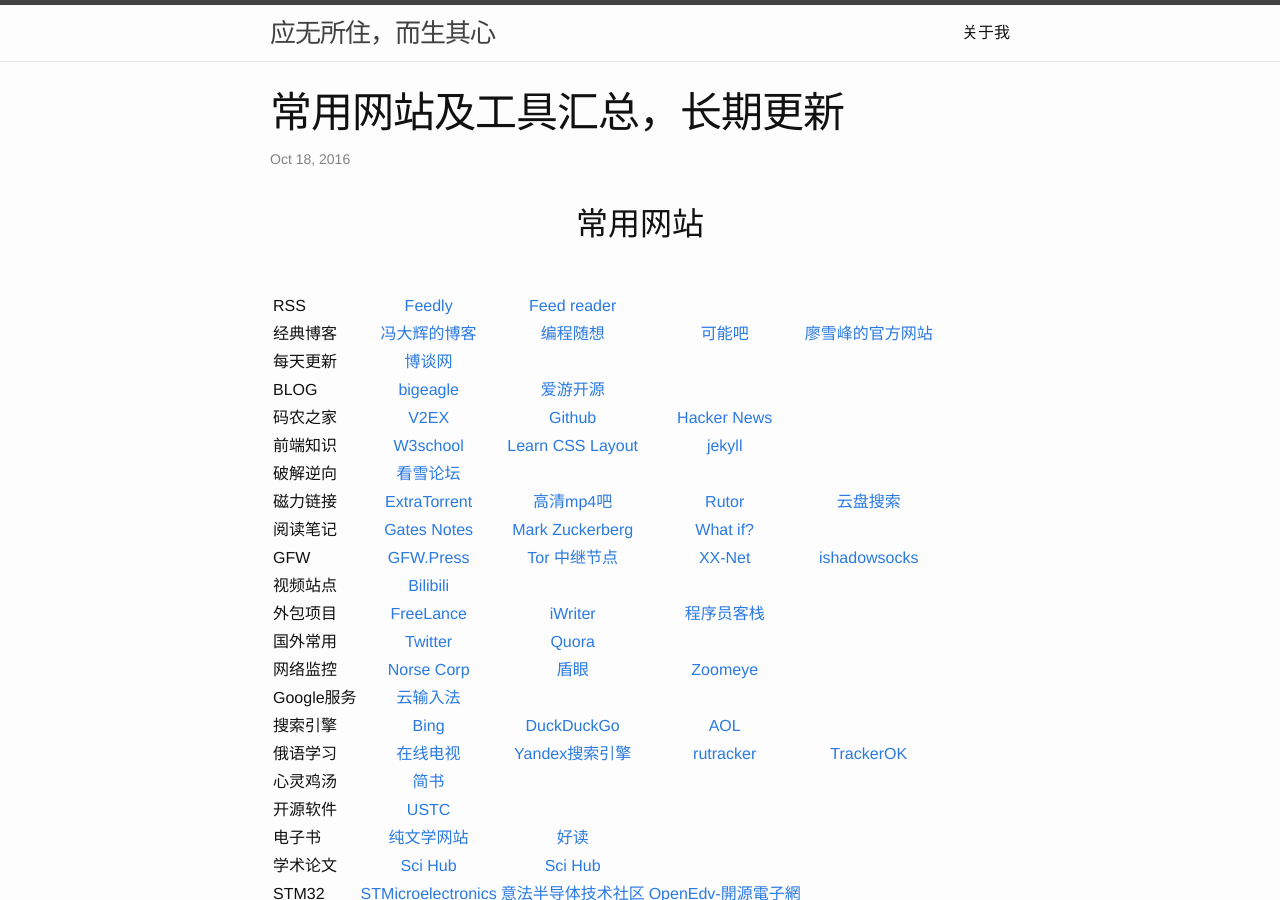
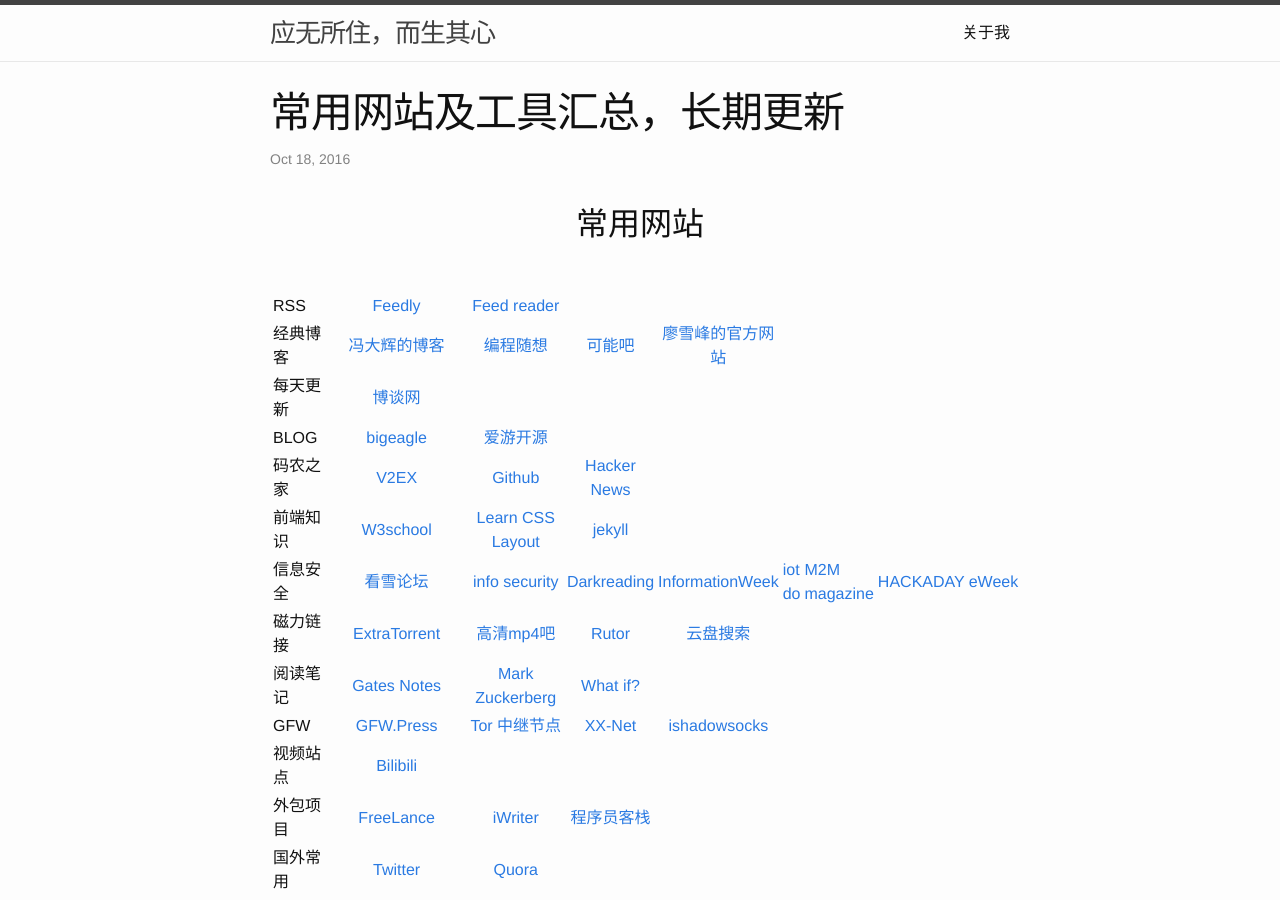
Before and after one commit to explorerlxz/explorerlxz.github.io, a Jekyll site: the page built from _posts/2016-10-18-常用链接.md, in a window 1280 px wide and 900 px high. Built offline with Jekyll 4.4.1, drawn with Linux system fonts in a browser that asks for light colours.

Commit message:
change background, add some links

```diff
--- a/_posts/2016-11-08-常用链接.md
+++ b/_posts/2016-10-18-常用链接.md
@@ -15,7 +15,7 @@
 |BLOG|[bigeagle](https://bigeagle.me/)|[爱游开源](http://www.au92.com/)|
 |码农之家|[V2EX](https://www.v2ex.com)|[Github](https://www.github.com)|[Hacker News](https://news.ycombinator.com/)||
 |前端知识|[W3school](http://www.w3school.com.cn/)|[Learn CSS Layout](http://learnlayout.com/)|[jekyll](https://jekyllrb.com)||
-|破解逆向|[看雪论坛](http://bbs.pediy.com/)|||
+|信息安全|[看雪论坛](http://bbs.pediy.com/)|[info security](http://www.infosecurity-magazine.com/news)|[Darkreading](http://www.darkreading.com)|[InformationWeek](http://www.informationweek.com)|[iot do](http://iot.do/security)|[M2M magazine](http://www.machinetomachinemagazine.com/)|[HACKADAY](http://hackaday.com)|[eWeek](http://www.eweek.com)|
 |磁力链接|[ExtraTorrent](http://extratorrent.cc/)|[高清mp4吧](http://www.mp4ba.com/)|[Rutor](http://rutor1.org/)|[云盘搜索](http://pan.ibying.com/)|
 |阅读笔记|[Gates Notes](https://www.gatesnotes.com/)|[Mark Zuckerberg](http://www.ayearofbooks.net/)|[What if?](https://whatif.xkcd.com/)|
 |GFW|[GFW.Press](http://gfw.press/)| [Tor 中继节点](https://bridges.torproject.org/)|[XX-Net](https://github.com/XX-net/XX-Net)|[ishadowsocks](http://www.ishadowsocks.org/)|
--- a/index.html
+++ b/index.html
@@ -2,7 +2,7 @@
 layout: default
 ---
 
-<body background="images/17.gif">
+<body background="images/images.png">
 <div class="home">
 
   <h1 class="page-heading">Posts</h1>
```
